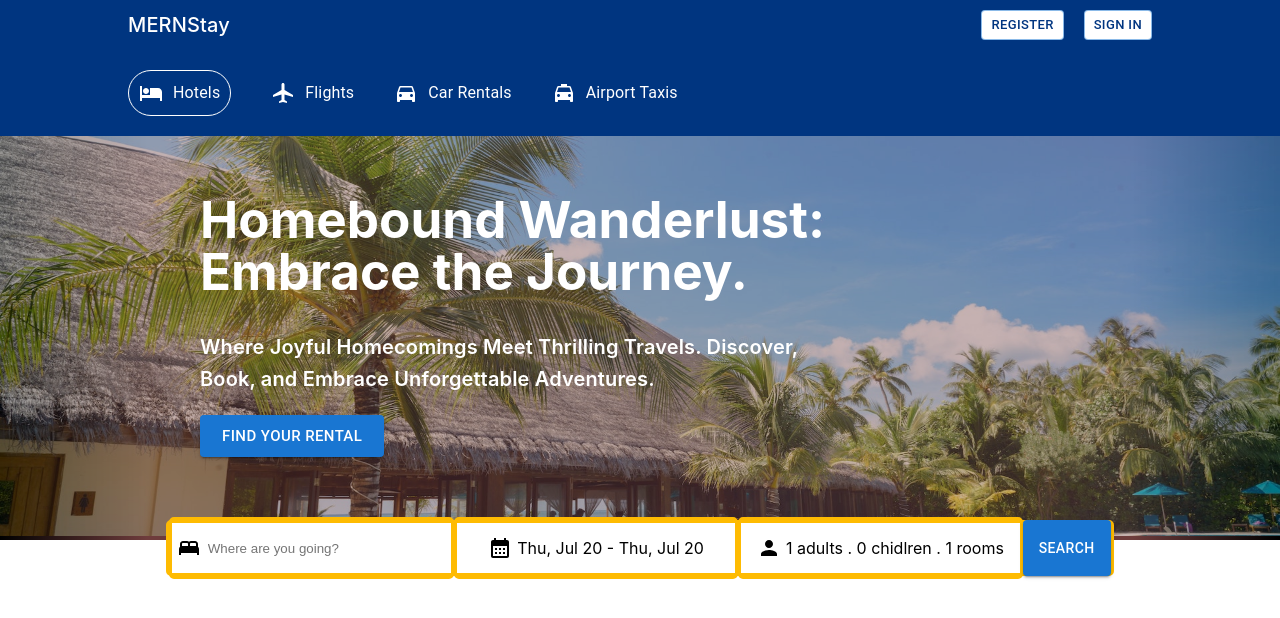
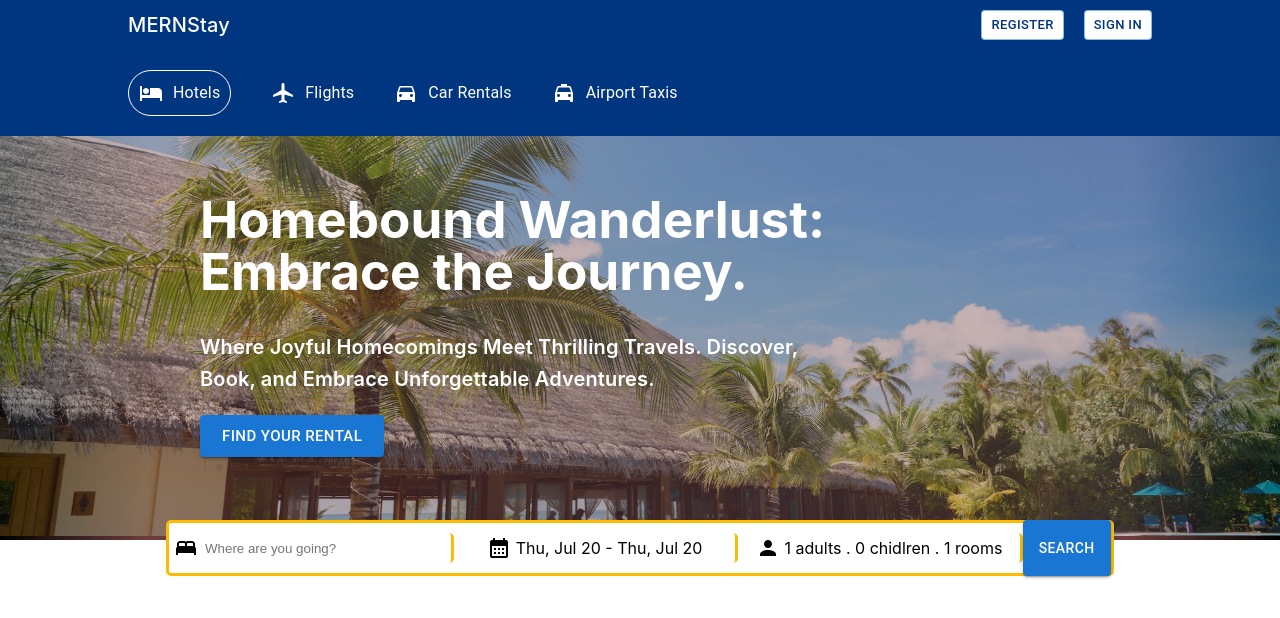
Before and after one commit to Wahaj-Ali/MERNStay, a React (Create React App) app in the folder client/: page / in a window 1280 px wide. Shown: the top 618 px of the page. Built offline with nearby package versions, Linux system fonts and the light colour scheme; the HTML template or start-up script is replaced by a standard one.

Commit message:
Update Herosearch.css

```diff
--- a/client/src/components/Hero Search/Herosearch.css
+++ b/client/src/components/Hero Search/Herosearch.css
@@ -13,7 +13,8 @@
 }
 
 .heroSearchItem {
-  border: 3px solid #febb02;
+  /* border: 3px solid #febb02; */
+  border-right: 3px solid #febb02;
   /* padding: 11px; */
   border-radius: 5px;
   height: 100%;
@@ -22,7 +23,7 @@
   justify-content: center;
   gap: 5px;
   flex: 4;
-  height: 7dvh;
+  /* height: 7dvh; */
 }
 
 .heroSearchItem.btn {
```
